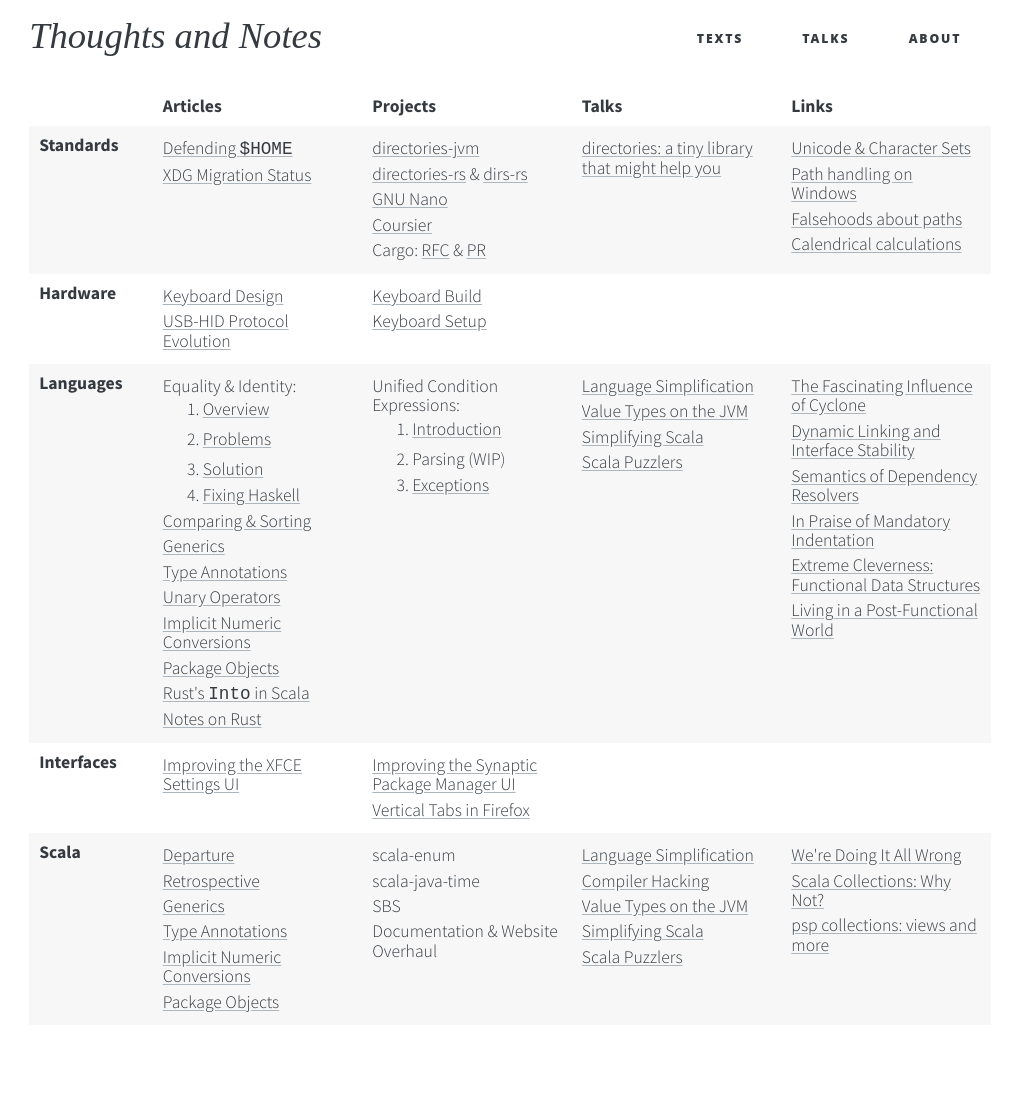
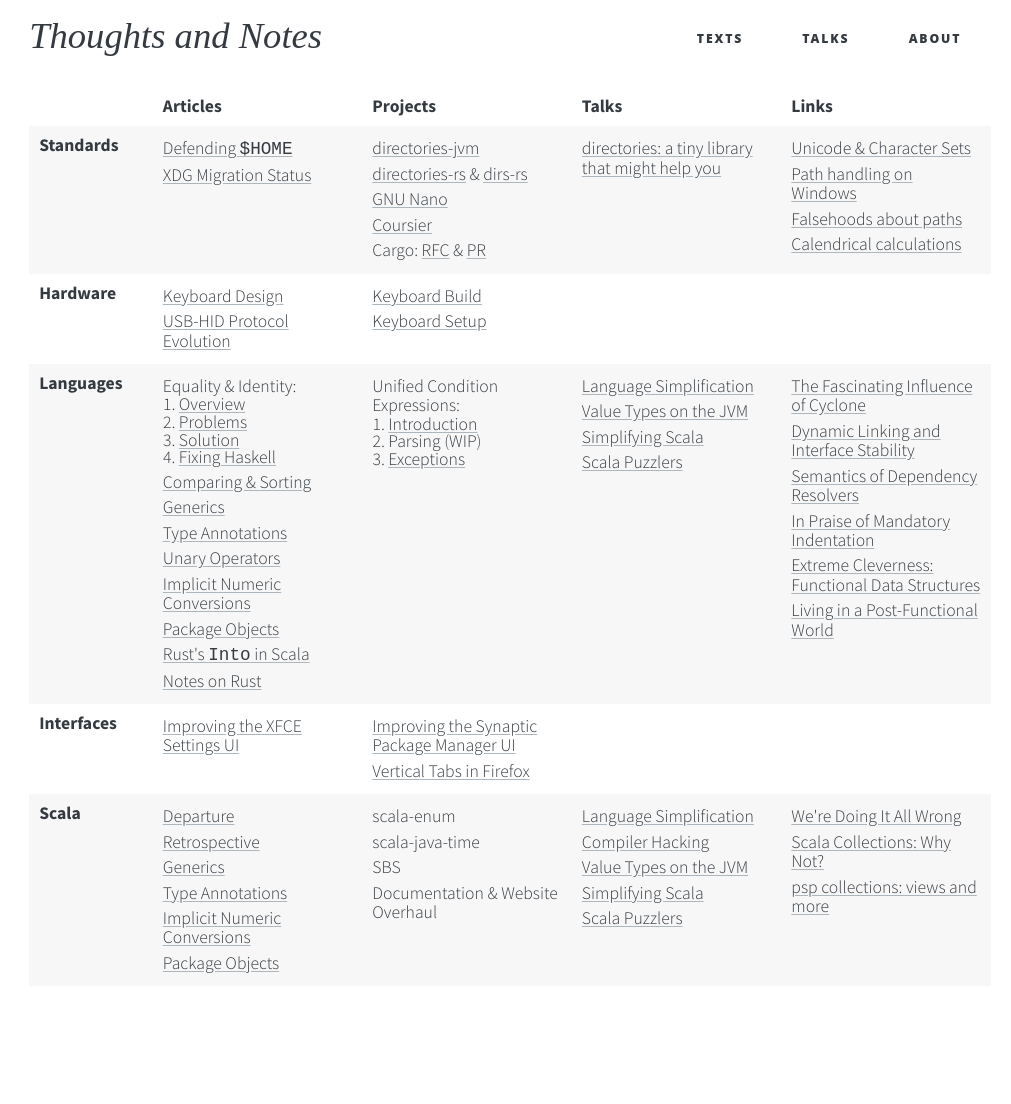
Before and after one commit to soc/soc.me, a Jekyll site: the page built from index.md, in a window 1280 px wide. Shown: the whole page, without its empty margins (130-1141 px from the left). Built offline with Jekyll 4.4.1, drawn with Linux system fonts in a browser that asks for light colours; some web fonts are replaced; after the commit the page ends 1065 px from its top, so only the background shows below that.

Commit message:
Improve styling of lists on the frontpage

```diff
--- a/_sass/base/_base.scss
+++ b/_sass/base/_base.scss
@@ -111,6 +111,16 @@
 
 .table-topic {
   width: 7em;
+}
+
+.table-index {
+  ol, ul {
+    padding-left: 16px;
+    li {
+      margin-bottom: 0;
+      line-height: 100%;
+    }
+  }
 }
 
 table.table-medium {
--- a/index.md
+++ b/index.md
@@ -2,9 +2,9 @@
 layout: default
 ---
 
-<div class="wrapper">
+<div class="wrapper frontpage">
 
-<table class="table-medium">
+<table class="table-medium table-index">
   <tr>
     <th class="table-topic"></th>
     <th>Articles</th>
```
